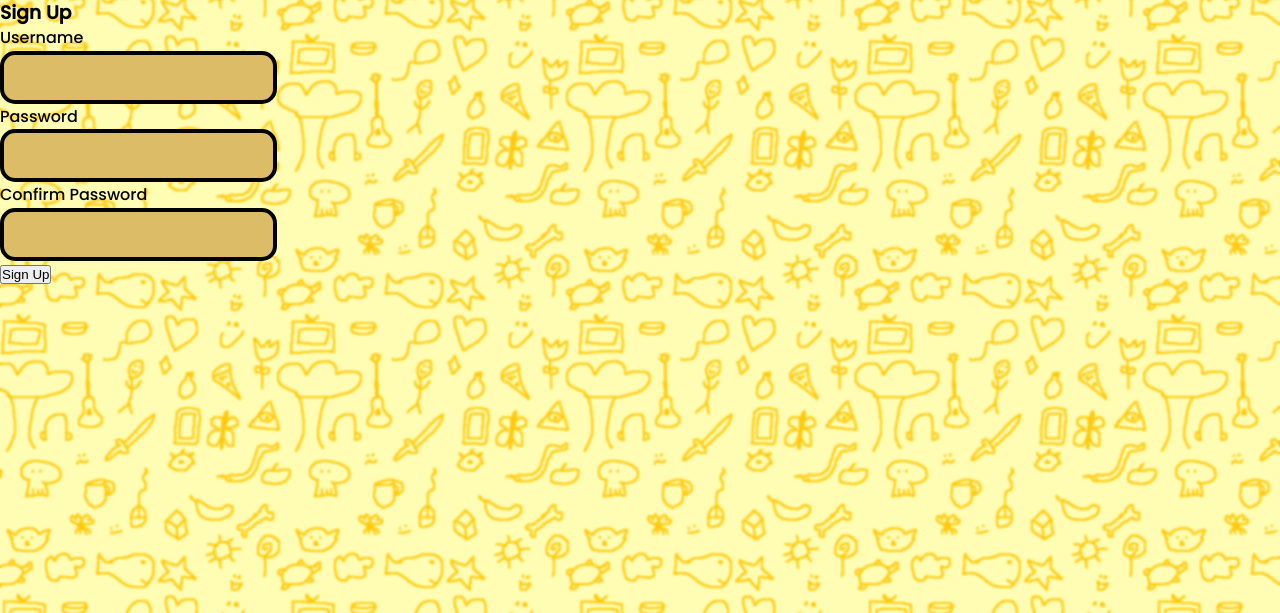
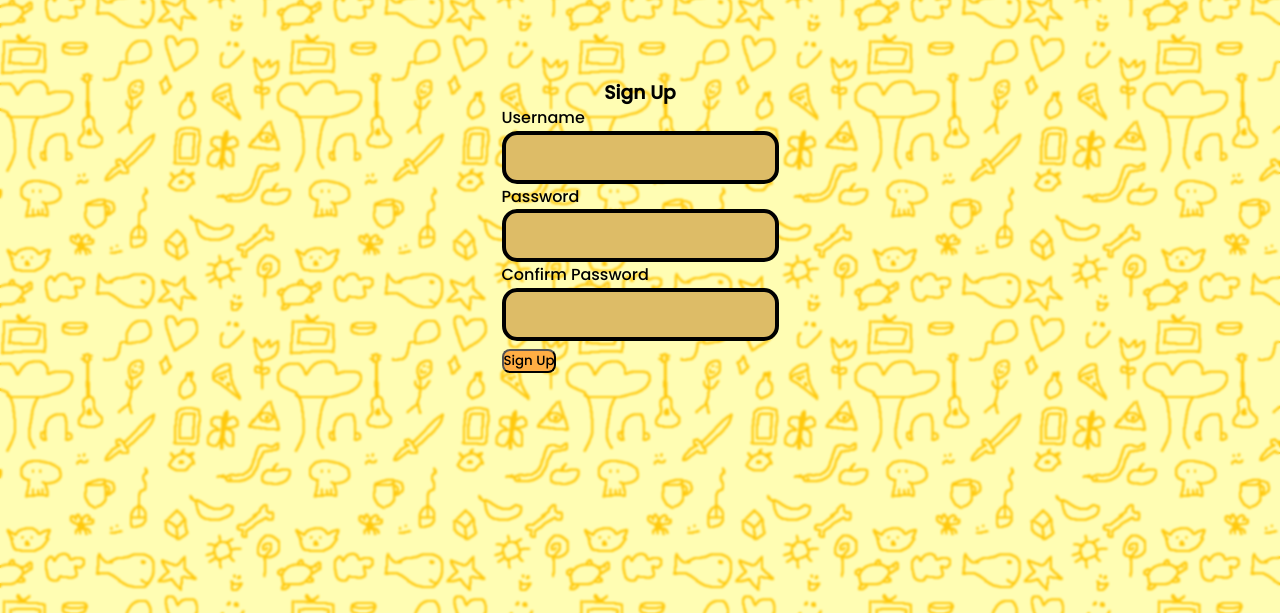
Before and after one commit to anirudhi89/Sketched, a Flask app: page /signup in a window 1280 px wide. Shown: the part 94-707 px from the top of the page. Run offline with Flask 2, Linux system fonts and the light colour scheme.

Commit message:
final style changes

```diff
--- a/static/style.css
+++ b/static/style.css
@@ -590,5 +590,21 @@ body {
 table {
   width: 100%;
 }
-
+.upload-form-wrapper{
+    margin-left:auto;
+    margin-right:auto;
+}
+.upload-title{
+    text-align:center;
+    margin-top:10vh;
+}
+#title-5{
+    text-align:center;
+}
+.submit-button{
+    margin-top:1vh;
+    font-family:poppins;
+    border-radius:8px;
+    background-color: #ffae44;
+}
 /*============================================================*/
--- a/templates/signout.html
+++ b/templates/signout.html
@@ -1,6 +1,6 @@
 {% extends '_base.html' %}
 {% block title %}Sketched | Sign Out {% endblock %}
 {% block content %}
-<p>Successfully signed out!</p>
-<p><a href="/signin">Click here to sign back in</a> or <a href="/signup"> here to create a new account</a>.</p>
+<h3 class="upload-title">Successfully signed out!</h3>
+<h3 id="title-5"><a href="/signin">Click here to sign back in</a> or <a href="/signup"> here to create a new account</a>.</h3>
 {% endblock %}
--- a/templates/signup.html
+++ b/templates/signup.html
@@ -1,10 +1,12 @@
 {% extends '_base.html' %}
 {% block title %}Sketched | Sign Up {% endblock %}
 {% block content %}
-<h3>Sign Up</h3>
+
 {% for error in errors %}
     <p>{{ error }}</p>
 {% endfor %}
+<div class = "upload-form-wrapper">
+    <h3 class = "upload-title">Sign Up</h3>
 <form method="post" action="/register">
     <p>Username</p>
     <input class="upload-form" type="text" name="username">
@@ -13,7 +15,7 @@
     <p>Confirm Password</p>
     <input class="upload-form" type="password" name="confirmpassword">
     <p></p>
-    <input type="submit" value="Sign Up">
+    <input type="submit" class = "submit-button" value="Sign Up">
 </form>
-
+</div>
 {% endblock %}
--- a/templates/sketches.html
+++ b/templates/sketches.html
@@ -1,7 +1,7 @@
 {% extends '_base.html' %}
 {% block title %}Sketched | View Sketches {% endblock %}
 {% block content %}
-<p>View your sketches here:</p>
+<h3 class="upload-title">View your sketches:</h3>
 <div id = "temp"></div>
 <script src="../static/js/viewtable.js"></script>
 {% endblock %}
```
Also changed, not shown: templates/signin.html (+5 -2 lines).
